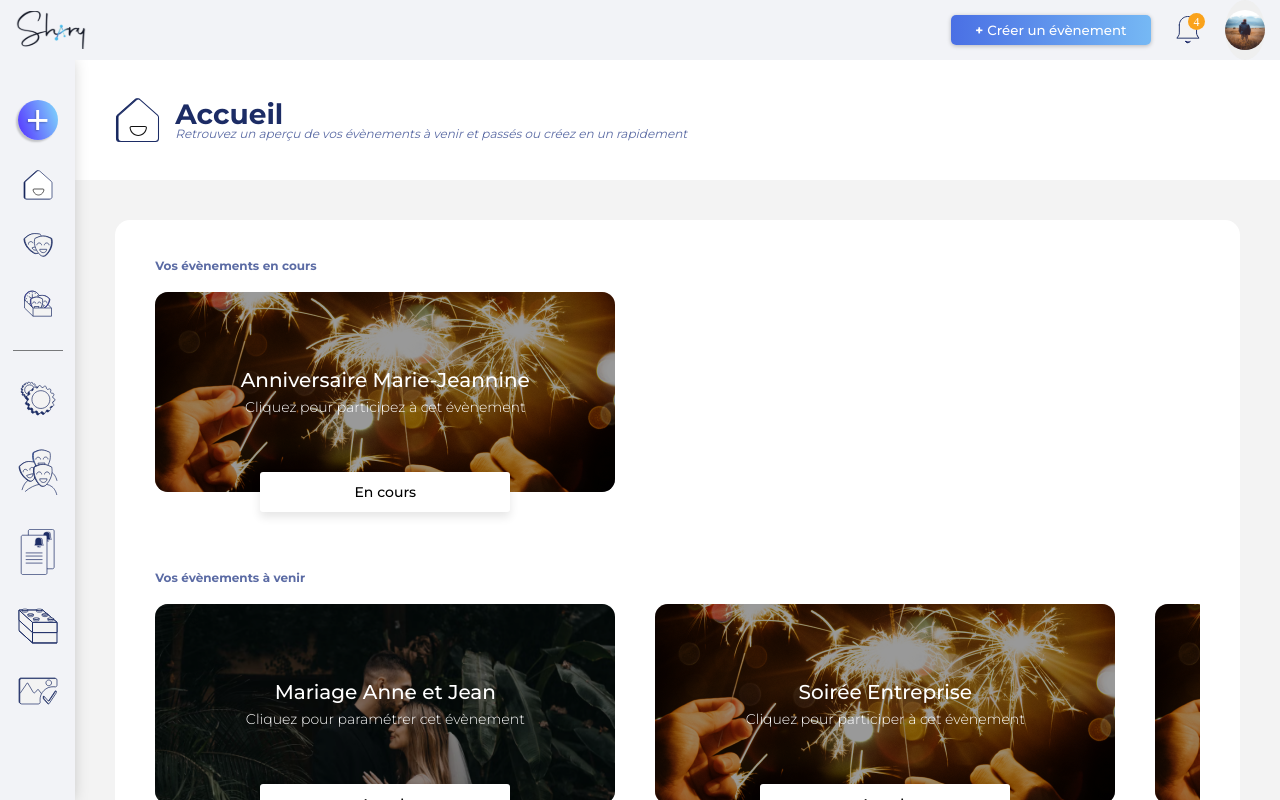
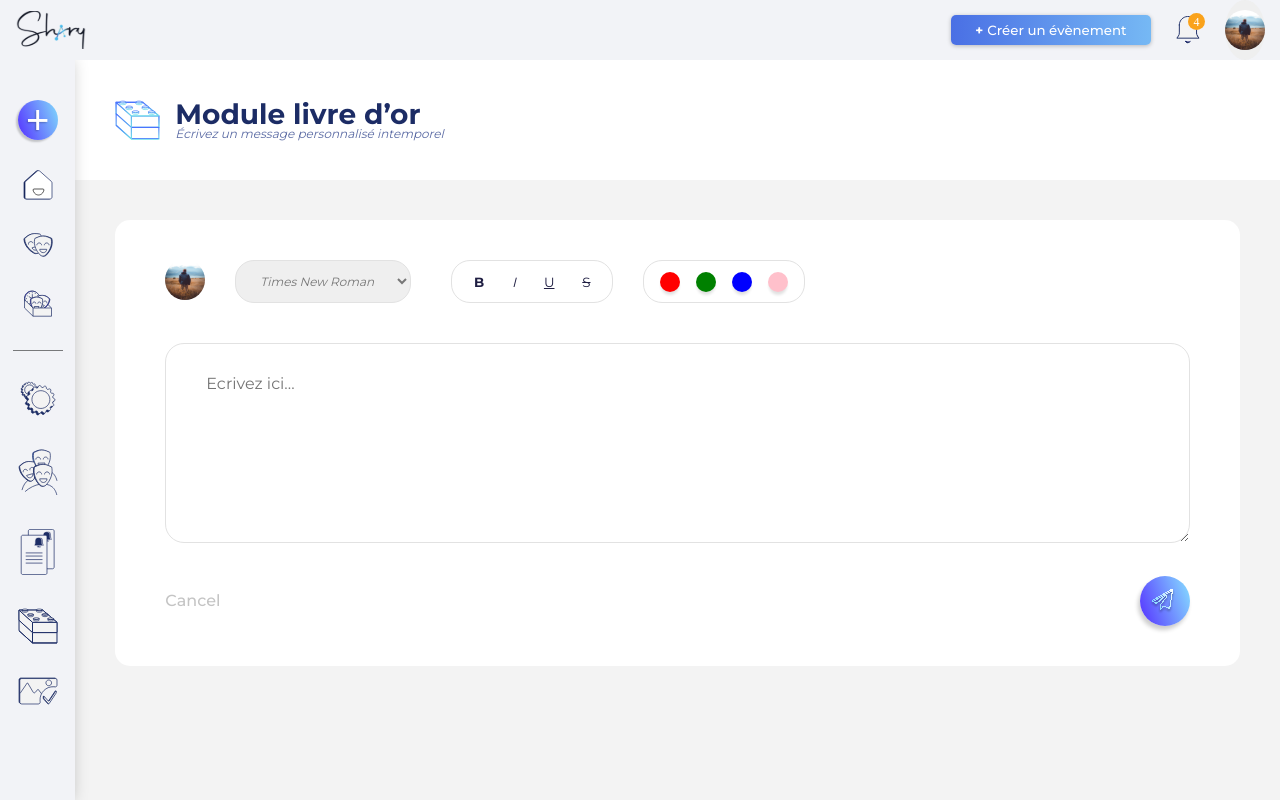
Before and after one commit to FlorentParis/Shary, a React (Create React App) app in the folder client/: page /golden-book in a window 1280 px wide. Before the commit this address led to /. Built offline with nearby package versions, Linux system fonts and the light colour scheme; no server answers.

Commit message:
golden-book and beggin photo page

```diff
--- a/client/src/App.tsx
+++ b/client/src/App.tsx
@@ -29,6 +29,8 @@ import MenuProfil from './components/navbar/top/MenuProfil';
 import useGetUsers from './hooks/useGetUsers';
 import useGetEvents from './hooks/useGetEvents';
 import BurgerMenu from './components/navbar/burger-menu/BurgerMenu';
+import Photo from './pages/photo';
+import GoldenBook from './pages/golden-book';
 
 function App() {
 
@@ -91,10 +93,12 @@ function App() {
                 <Route path="/*" element={<Navigate to="/" />} />
                 <Route path="/" element={<Homepage />} />
                 <Route path="/event-to-come" element={<EventToCome />} />
+                <Route path="/golden-book" element={<GoldenBook />} />
                 <Route path="/event-pass" element={<EventPass />} />
                 <Route path="/information" element={<Information />} />
                 <Route path="/guest-list" element={<GuestList />} />
                 <Route path="/alert" element={<Alert />} />
+                <Route path="/photo" element={<Photo />} />
                 <Route path="/modules" element={<Modules />} />
                 <Route path="/moderation" element={<Moderation />} />
                 <Route path="/profil" element={<Profil />} />
--- /dev/null
+++ b/client/src/pages/golden-book/index.tsx
@@ -0,0 +1,41 @@
+import PageBanner from "../../components/common/PageBanner";
+import PageContainer from "../../components/common/PageContainer";
+
+export default function GoldenBook() {
+    return (
+        <>
+            <PageBanner imgSrc="./icons/modules-gradient.svg" title="Module livre d’or" desc="Écrivez un message personnalisé intemporel" />
+            <PageContainer>
+                <div className="page-golden-book">
+                    <div className="top-bar">
+                        <img src="./prov/pp.png" />
+                        <select name="" id="">
+                            <option value="">Times New Roman</option>
+                            <option value="">Sans serif</option>
+                            <option value="">Montserrat</option>
+                        </select>
+                        <div className="modif-style-text">
+                            <button style={{fontWeight: '700'}}>B</button>
+                            <button style={{fontStyle: 'italic'}}>I</button>
+                            <button style={{textDecorationLine: 'underline'}}>U</button>
+                            <button style={{textDecorationLine: 'line-through'}}>S</button>
+                        </div>
+                        <div className="modif-color-text">
+                            <span style={{backgroundColor: "red"}}></span>
+                            <span style={{backgroundColor: "green"}}></span>
+                            <span style={{backgroundColor: "blue"}}></span>
+                            <span style={{backgroundColor: "pink"}}></span>
+                        </div>
+                    </div>
+                    <textarea name="" placeholder="Ecrivez ici..."></textarea>
+                    <div className="bot-bar">
+                        <span>Cancel</span>
+                        <button>
+                            <img src="./icons/send-plane.svg" />
+                        </button>
+                    </div>
+                </div>
+            </PageContainer>
+        </>
+    )
+}
--- /dev/null
+++ b/client/src/pages/photo/index.tsx
@@ -0,0 +1,15 @@
+import PageBanner from "../../components/common/PageBanner";
+import PageContainer from "../../components/common/PageContainer";
+
+export default function Photo() {
+    return (
+        <>
+            <PageBanner imgSrc="./icons/modules-gradient.svg" title="Module photos & vidéos" desc="Retrouvez ici toutes les annonces qui ont été faites pour l’évènement en cours" />
+            <PageContainer>
+                <div className="page-photo">
+                    Modules
+                </div>
+            </PageContainer>
+        </>
+    )
+}
--- a/client/src/style/App.scss
+++ b/client/src/style/App.scss
@@ -4,12 +4,14 @@
 @import "./pages/authentification";
 @import "./pages/homepage";
 @import "./pages/event-to-come";
+@import "./pages/golden-book";
 @import "./pages/event-pass";
 @import "./pages/informations";
 @import "./pages/guest-list";
 @import "./pages/settings";
 @import "./pages/alert";
 @import "./pages/moderation";
+@import "./pages/photo";
 @import "./pages/profil";
 
 /* Components Common */
--- /dev/null
+++ b/client/src/style/pages/golden-book/index.scss
@@ -0,0 +1,99 @@
+.page-golden-book {
+    padding: 40px 50px;
+    box-sizing: border-box;
+
+    .top-bar {
+        display: flex;
+        column-gap: 30px;
+        padding-bottom: 40px;
+
+        > img {
+            border-radius: 100%;
+            height: 40px;
+            width: 40px;
+        }
+
+        select {
+            margin-right: 10px;
+            border: 1px solid #E2E2E2;
+            border-radius: 19px;
+            padding: 12px 20px;
+            font-family: 'Montserrat';
+            color: rgba(0, 0, 0, 0.5);
+            font-size: 12px;
+            font-style: italic;
+        }
+
+        .modif-style-text {
+            display: flex;
+            border: 1px solid #E2E2E2;
+            border-radius: 19px;
+            width: 160px;
+            justify-content: space-evenly;
+
+            button {
+                border: none;
+                background-color: transparent;
+                color: #1F1E42;
+                font-family: 'Montserrat';
+            }
+        }
+
+        .modif-color-text {
+            display: flex;
+            border: 1px solid #E2E2E2;
+            border-radius: 19px;
+            width: 160px;
+            justify-content: space-evenly;
+            align-items: center;
+
+            span {
+                height: 20px;
+                width: 20px;
+                border-radius: 100%;
+                box-shadow: 0px 4px 3px -1px rgba(0, 0, 0, 0.12);
+            }
+        }
+    }
+
+    > textarea {
+        border: 1px solid #E2E2E2;
+        border-radius: 19px;
+        padding: 30px 40px;
+        width: 100%;
+        box-sizing: border-box;
+        min-height: 200px;
+        max-width: 100%;
+        min-width: 100%;
+        font-size: 16px;
+        font-family: 'Montserrat';
+    }
+
+    .bot-bar {
+        padding-top: 30px;
+        display: flex;
+        justify-content: space-between;
+        align-items: center;
+
+        span {
+            font-family: 'Montserrat';
+            font-weight: 500;
+            color: #C4C4C4;
+            cursor: pointer;
+        }
+
+        button {
+            background: linear-gradient(70.35deg, #4669E3 2.97%, rgba(84, 51, 255, 0.989583) 2.99%, rgba(32, 189, 255, 0.541233) 96.53%, #A5FECB 209.45%);
+            box-shadow: -2px 4px 4px rgba(0, 0, 0, 0.2);
+            border: none;
+            border-radius: 100%;
+            height: 50px;
+            width: 50px;
+            display: flex;
+            align-items: center;
+            justify-content: center;
+            padding-left: 0px;
+            cursor: pointer;
+        }
+    }
+}
--- /dev/null
+++ b/client/src/style/pages/photo/index.scss
@@ -0,0 +1,3 @@
+.page-photo {
+    padding: 40px;
+}
```
